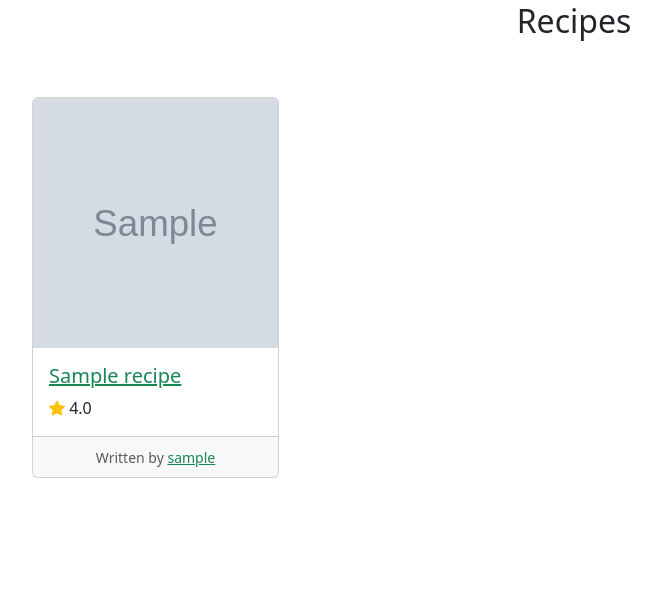
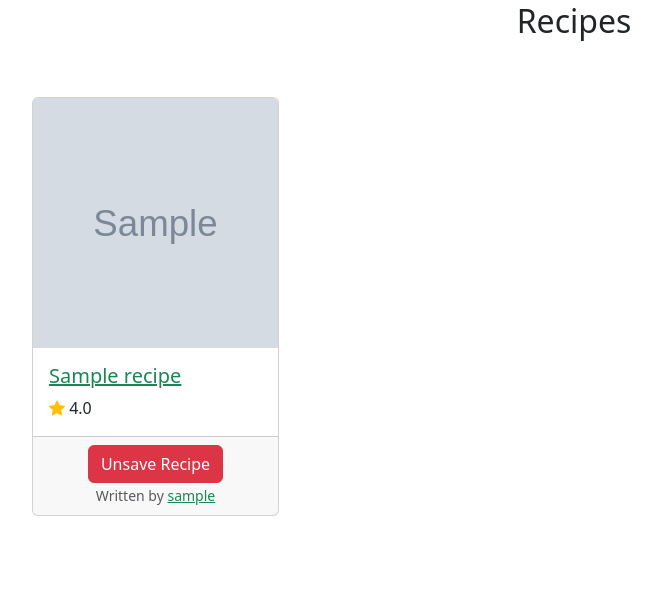
Before and after one commit to TylerWolfWilliams/food_for_thought, a Django app: a page that uses templates/recipes/category.html in a window 1280 px wide. Shown: the part 541-1145 px from the top of the page, without its empty margins (66-727 px from the left). Before the commit the page ends 1019 px from the top, so only its background shows below. Run offline with Django 3.2, Linux system fonts and the light colour scheme; tables that the repository leaves empty hold one stand-in row (values such as "Sample post"); grey boxes marked "Sample" are stand-in pictures; some libraries are stand-ins or nearby versions.

Commit message:
ajax save buttons

```diff
--- a/recipes/urls.py
+++ b/recipes/urls.py
@@ -25,6 +25,5 @@ urlpatterns = [
     path('myaccount/deletereview/<int:review_id>/', views.delete_review, name='delete_review'),
     path('myaccount/editrecipe/<int:recipe_id>/', views.edit_recipe, name='edit_recipe'),
     path('myaccount/deleterecipe/<int:recipe_id>/', views.delete_recipe, name='delete_recipe'),
-    path('myaccount/unsaverecipe/<int:recipe_id>/', views.unsave_recipe, name='unsave_recipe'),
-    path('myaccount/saverecipe/<int:recipe_id>/', views.save_recipe, name='save_recipe'),
+    path('myaccount/togglesaverecipe/<int:recipe_id>/', views.toggle_save_recipe, name='toggle_save_recipe'),
 ]
--- a/recipes/views.py
+++ b/recipes/views.py
@@ -1,6 +1,7 @@
 from django.core.exceptions import ValidationError
-from django.http import HttpResponse
+from django.http import HttpResponse, JsonResponse
 from django.shortcuts import render, redirect, get_object_or_404
+from django.template.loader import render_to_string
 from django.urls import reverse
 
 from django.contrib.auth import authenticate, login, logout
@@ -415,37 +416,35 @@ def delete_review(request, review_id):
 @login_required
 def delete_recipe(request, recipe_id):
     try:
-        recipe = Recipe.objects.get(id=recipe_id, author=request.author)
+        recipe = Recipe.objects.get(id=recipe_id, author=request.user)
         recipe.delete()
 
     except Exception as e:
         show_user_account(request, "Could not delete recipe. Encountered following error: " + e)
 
-    return redirect(reverse('recipes:show_user_account'))
+    return JsonResponse({
+        'response': """
+        <div class='card h-100'>
+        <div class='card-body text-start'>
+        <h5 class='card-title'>Recipe Deleted</h5>
+        </div>
+        </div>""",
+        'id': f"#recipe{recipe_id}"})
 
 
 @login_required
-def unsave_recipe(request, recipe_id):
+def toggle_save_recipe(request, recipe_id):
     try:
         recipe = get_object_or_404(Recipe, id=recipe_id)
-        user = request.user
-        user_profile = UserProfile.objects.get(user=user)
-        user_profile.saved.remove(recipe)
+        user_profile = request.user.userprofile
+        if recipe in user_profile.saved.all():
+            user_profile.saved.remove(recipe)
+        else:
+            user_profile.saved.add(recipe)
 
     except Exception as e:
         show_user_account(request, "Could not unsave recipe. Encountered following error: " + e)
 
-    return redirect(reverse('recipes:show_user_account'))
-
-@login_required
-def save_recipe(request, recipe_id):
-    try:
-        recipe = get_object_or_404(Recipe, id=recipe_id)
-        user = request.user
-        user_profile = UserProfile.objects.get(user=user)
-        user_profile.saved.add(recipe)
-
-    except Exception as e:
-        show_user_account(request, "Could not save recipe. Encountered following error: " + e)
-
-    return redirect(reverse('recipes:show_user_account'))
+    return JsonResponse({
+        'response': render_to_string('recipes/toggle_save_button.html', request=request, context={"recipe": recipe}),
+        'id': f"#saveRecipeButton{recipe_id}"})
--- a/static/js/main.js
+++ b/static/js/main.js
@@ -7,3 +7,28 @@ $(document).ready(function() {
         theme: 'bootstrap-5'
     });
 });
+
+function confirmAJAX(url) {
+    $.ajax({
+        url: url,
+        type: "GET",
+        dataType: "json",
+        success: (data) => {
+            console.log(data["response"])
+            $(data["id"]).replaceWith(data["response"])
+        },
+    })
+};
+
+
+function toggleSaveAJAX(url) {
+    $.ajax({
+        url: url,
+        type: "GET",
+        dataType: "json",
+        success: (data) => {
+            console.log(data["response"])
+            $(data["id"]).replaceWith(data["response"])
+        },
+    })
+};
--- a/templates/recipes/category.html
+++ b/templates/recipes/category.html
@@ -1,6 +1,5 @@
 {% extends 'recipes/base.html' %}
 {% load staticfiles %}
-{% load recipes_template_tags %}
 
 {% block body_block %}
 <div class = "container text-center mt-5">
--- a/templates/recipes/confirm.html
+++ b/templates/recipes/confirm.html
@@ -10,7 +10,7 @@
       </div>
       <div class="modal-footer">
         <button type="button" class="btn btn-secondary" data-bs-dismiss="modal">Close</button>
-        <a href="{{ action }}" class="btn btn-danger">Confirm</a>
+        <button onClick="{{ action }}" class="btn btn-danger" data-bs-dismiss="modal">Confirm</button>
       </div>
     </div>
   </div>
--- a/templates/recipes/my_recipes.html
+++ b/templates/recipes/my_recipes.html
@@ -1,6 +1,5 @@
 {% extends 'recipes/base.html' %}
 {% load staticfiles %}
-{% load recipes_template_tags %}
 
 {% block body_block %}
 <div class = "container text-center mt-5">
--- a/templates/recipes/others_account.html
+++ b/templates/recipes/others_account.html
@@ -1,6 +1,5 @@
 {% extends 'recipes/base.html' %}
 {% load staticfiles %}
-{% load recipes_template_tags %}
 
 {% block head_block %}
     <script type="text/javascript" src="D:\Python\Second Year\Semester 2\Web App\Team Project\food_for_thought\static\javascript\my_account_javascript.js"></script>
--- a/templates/recipes/others_recipes.html
+++ b/templates/recipes/others_recipes.html
@@ -1,6 +1,5 @@
 {% extends 'recipes/base.html' %}
 {% load staticfiles %}
-{% load recipes_template_tags %}
 
 {% block body_block %}
 <div class = "container text-center mt-5">
--- a/templates/recipes/recipe.html
+++ b/templates/recipes/recipe.html
@@ -1,6 +1,6 @@
 {% extends 'recipes/base.html' %}
 {% load staticfiles %}
-
+{% load recipes_template_tags %}
 
 {% block body_block %}
 <div class="container justify-content-md-center mb-3">
@@ -8,7 +8,7 @@
         <h2 class="text-center">{{ recipe.title }}</h2>
         Author: <a href = "{% url 'recipes:show_non_user_account' recipe.author.id %}">{{ recipe.author }}</a>
         {% if user.is_authenticated %}
-             <a role="button" class="btn btn-success" href="{% url 'recipes:save_recipe' recipe.id %}">Save Recipe</a>
+        {% include 'recipes/toggle_save_button.html' with recipe=recipe %}
         {% endif %}
     </div>
     <div class="row" >
--- a/templates/recipes/recipe_card.html
+++ b/templates/recipes/recipe_card.html
@@ -1,6 +1,6 @@
 {% load recipes_template_tags %}
 
-<div class="card h-100">
+<div class="card h-100" id="recipe{{ recipe.id }}">
     <img src="{{ recipe.image.url }}" class="card-img-top" height="250" alt="{{ recipe.title }} image">
     <div class="card-body text-start">
         <h5 class="card-title"><a href="{% url 'recipes:show_recipe' recipe.author.id recipe.slug %}">{{ recipe.title }}</a></h5>
@@ -20,9 +20,7 @@
             {% confirm_recipe_deletion recipe %}
         </div>
         {% else %}
-    {% if recipe in user.userprofile.saved.all %}
-    {% confirm_recipe_unsave recipe %}
-    {% endif %}
+        {% include 'recipes/toggle_save_button.html' with recipe=recipe %}
         <p class="card-text"><small class="text-muted">Written by <a href="{% url 'recipes:show_non_user_account' recipe.author.id %}">{{ recipe.author.username }}</a></small></p>
         {% endif %}
     </div>
--- a/templates/recipes/results.html
+++ b/templates/recipes/results.html
@@ -1,6 +1,5 @@
 {% extends 'recipes/base.html' %}
 {% load staticfiles %}
-{% load recipes_template_tags %}
 
 {% block body_block %}
 <div class="container">
--- a/templates/recipes/saved_recipes.html
+++ b/templates/recipes/saved_recipes.html
@@ -1,6 +1,5 @@
 {% extends 'recipes/base.html' %}
 {% load staticfiles %}
-{% load recipes_template_tags %}
 
 {% block body_block %}
 <div class = "container text-center mt-5">
--- /dev/null
+++ b/templates/recipes/toggle_save_button.html
@@ -0,0 +1,6 @@
+<button onclick="toggleSaveAJAX('{% url 'recipes:toggle_save_recipe' recipe.id %}')" id="saveRecipeButton{{ recipe.id }}" class="btn
+{% if recipe not in request.user.userprofile.saved.all %} btn-success">Save
+{% else %}
+btn-danger">Unsave
+{% endif %}
+Recipe</button>
```
Also changed, not shown: recipes/templatetags/recipes_template_tags.py (+12 -15 lines). Lines whose indentation alone changed are shown as unchanged.
